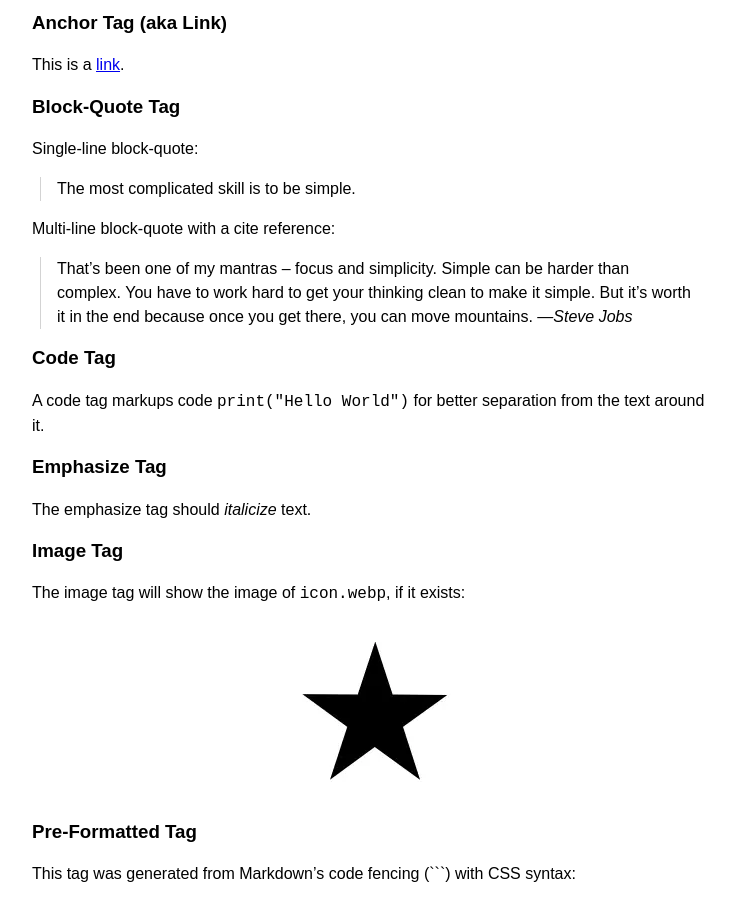
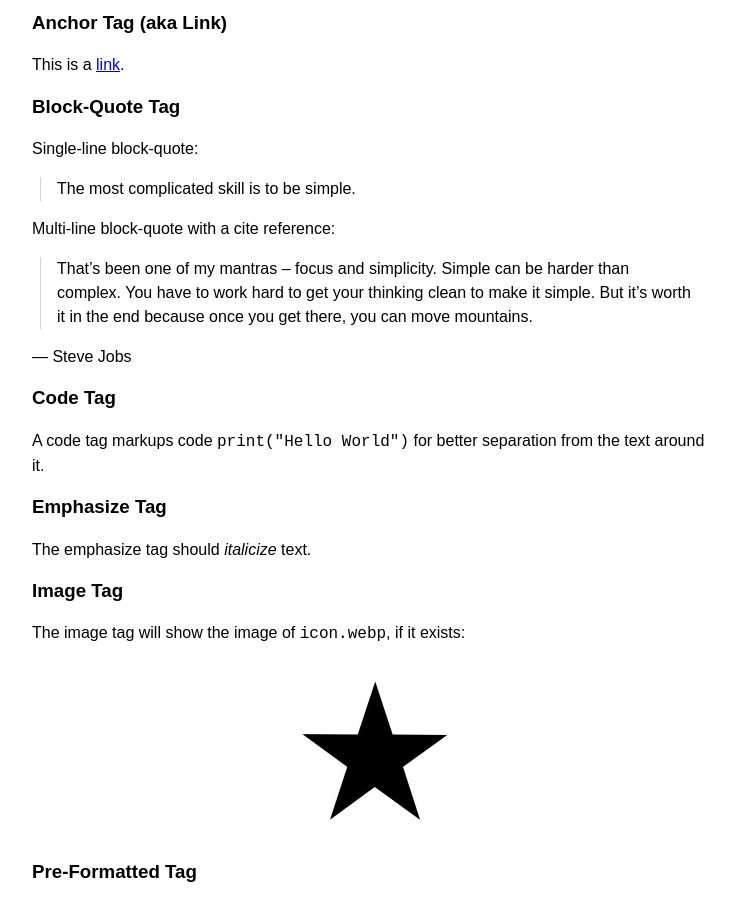
Before and after one commit to michaelnordmeyer/jekyll-theme-nixer, a Jekyll site: the page built from _posts/2023-01-01-markdown-to-html-test.md, in a window 1280 px wide and 900 px high, scrolled down 1241 px. Shown: the whole window, without its empty margins (264-999 px from the left). Built offline with Jekyll 4.4.1, drawn with Linux system fonts in a browser that asks for light colours; part of the change alters nothing that is shown.

```diff
--- a/_posts/2023-01-01-markdown-to-html-test.md
+++ b/_posts/2023-01-01-markdown-to-html-test.md
@@ -56,7 +56,9 @@ Single-line block-quote:
 
 Multi-line block-quote with a cite reference:
 
-> That’s been one of my mantras – focus and simplicity. Simple can be harder than complex. You have to work hard to get your thinking clean to make it simple. But it’s worth it in the end because once you get there, you can move mountains. —<cite>Steve Jobs</cite>
+> That’s been one of my mantras – focus and simplicity. Simple can be harder than complex. You have to work hard to get your thinking clean to make it simple. But it’s worth it in the end because once you get there, you can move mountains.
+
+— Steve Jobs
 
 ### Code Tag
 
```
